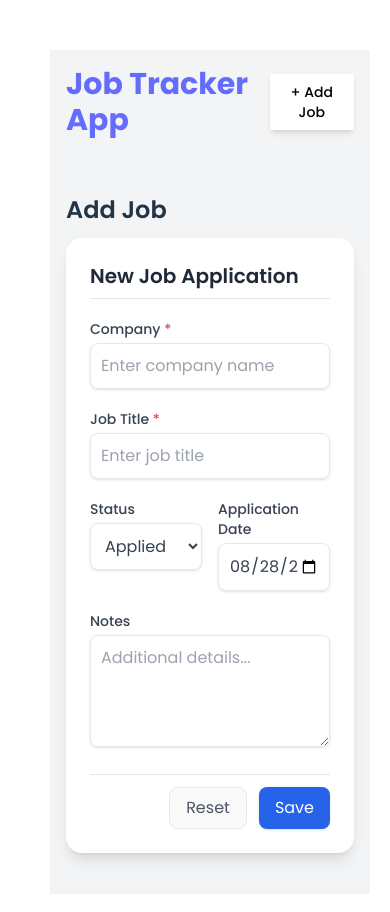
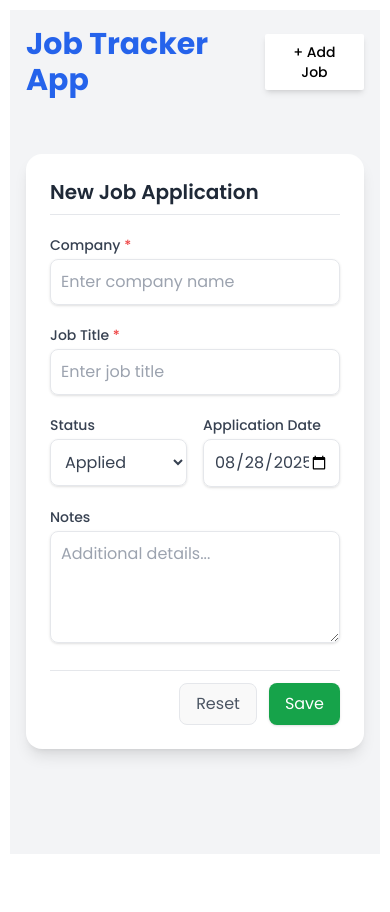
Before and after one commit to TonyBimenyi/task4_elevvo_intern, a React (Vite) app: page /add in a window 390 px wide. Shown: the top 912 px of the page. After the commit the page ends 864 px from the top, so only its background shows below. Built offline with nearby package versions, Linux system fonts and the light colour scheme.

Commit message:
latest changes

```diff
--- a/src/components/Header.jsx
+++ b/src/components/Header.jsx
@@ -4,7 +4,7 @@
   return (
     <header className="p-4 flex items-center justify-between">
       {/* Left side */}
-      <Link to="/" className="text-3xl font-bold">
+      <Link to="/" className="text-3xl text-blue-600 font-bold">
         Job Tracker App
       </Link>
 
--- a/src/components/ImportExport.jsx
+++ b/src/components/ImportExport.jsx
@@ -40,13 +40,13 @@
         onClick={exportJSON}
         className="flex items-center gap-2 px-4 py-2 border border-gray-300 rounded-lg text-sm font-medium text-gray-700 bg-white shadow-sm hover:bg-gray-100 transition"
       >
-        <Download size={16} className="text-gray-600" />
+        <Upload size={16} className="text-gray-600" />
         Export
       </button>
 
       {/* Import */}
       <label className="flex items-center gap-2 px-4 py-2 border border-gray-300 rounded-lg text-sm font-medium text-gray-700 bg-white shadow-sm hover:bg-gray-100 cursor-pointer transition">
-        <Upload size={16} className="text-gray-600" />
+        <Download size={16} className="text-gray-600" />
         Import
         <input
           type="file"
--- a/src/components/JobForm.jsx
+++ b/src/components/JobForm.jsx
@@ -111,7 +111,7 @@
         </button>
         <button
           type="submit"
-          className="px-4 py-2 bg-blue-600 text-white rounded-lg shadow hover:bg-blue-700 transition"
+          className="px-4 py-2 bg-green-600 text-white rounded-lg shadow hover:bg-blue-700 transition"
         >
           Save
         </button>
--- a/src/index.css
+++ b/src/index.css
@@ -73,6 +73,19 @@
   }
 }
 
+/* Reduce margin on smaller devices */
+@media (max-width: 640px) {
+  body {
+    margin: 3px;
+  }
+}
+
+@media (max-width: 400px) {
+  body {
+    margin: 10px;
+  }
+}
+
 /* src/index.css */
 @tailwind base;
 @tailwind components;
--- a/src/pages/AddJob.jsx
+++ b/src/pages/AddJob.jsx
@@ -17,7 +17,7 @@
 
 return (
 <Container>
-<h1 className="text-2xl font-semibold mb-3">Add Job</h1>
+{/* <h1 className="text-2xl font-semibold mb-3">Add Job</h1> */}
 <JobForm onSave={handleSave} />
 </Container>
 );
--- a/src/pages/JobDetails.jsx
+++ b/src/pages/JobDetails.jsx
@@ -29,7 +29,7 @@
 return (
 <Container>
 <div className="flex items-center justify-between mb-3">
-<h1 className="text-2xl font-semibold">{job.company} — {job.title}</h1>
+<h1 className="text-2xl text-black font-semibold">{job.company} — {job.title}</h1>
 <div className="text-sm text-gray-600">{job.status}</div>
 </div>
 
@@ -40,7 +40,7 @@
 </div>
 
 
-<h2 className="text-lg font-medium mb-2">Edit</h2>
+{/* <h2 className="text-lg text-black font-medium mb-2">Edit</h2> */}
 <JobForm initial={job} onSave={(data) => { handleEdit(data); alert('Saved'); }} />
 
 
```
